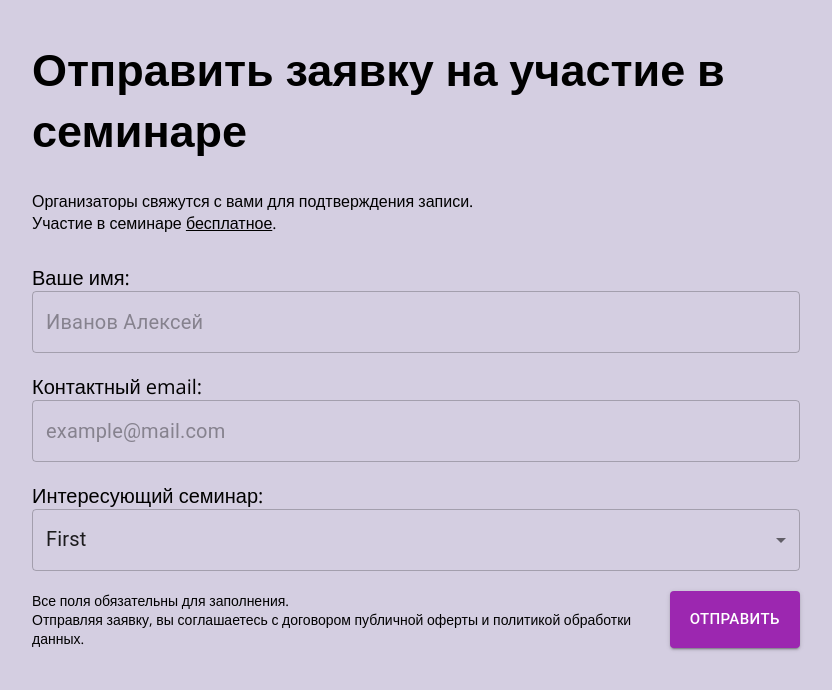
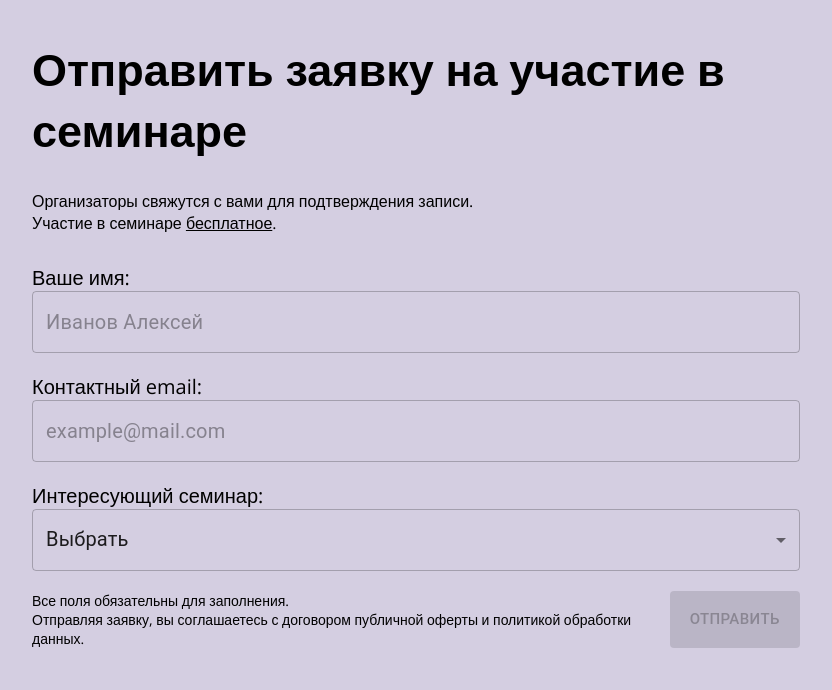
Before and after one commit to V14dik/QmediaTestTask, a React (Create React App) app: page / in a window 1280 px wide. Shown: the top 690 px of the page, without its empty margins (224-1056 px from the left). Built offline with nearby package versions, Linux system fonts and the light colour scheme.

Commit message:
Add validation

```diff
--- a/src/App.js
+++ b/src/App.js
@@ -1,17 +1,56 @@
-import { Button, OutlinedInput, MenuItem, Select } from "@mui/material";
+import {
+  Button,
+  OutlinedInput,
+  MenuItem,
+  Select,
+  FormControl,
+  FormHelperText,
+  InputLabel,
+} from "@mui/material";
 import { useState } from "react";
 import "./App.css";
 
 function App() {
-  const seminars = ["First", "Second", "Third"];
+  const [seminars, setSeminars] = useState([
+    "Выбрать",
+    "First",
+    "Second",
+    "Third",
+  ]);
+
+  const checkEmail = () => {
+    if (
+      /[a-z0-9!#$%&'*+/=?^_`{|}~-]+(?:\.[a-z0-9!#$%&'*+/=?^_`{|}~-]+)*@(?:[a-z0-9](?:[a-z0-9-]*[a-z0-9])?\.)+[a-z0-9](?:[a-z0-9-]*[a-z0-9])?/.test(
+        email
+      )
+    ) {
+      setEmailValidationStatus(true);
+    } else setEmailValidationStatus(false);
+  };
+
+  const checkName = () => {
+    if (/^[a-zA-ZА-ЯЁа-яё]+ [a-zA-ZА-ЯЁа-яё]+$/.test(userName.trim())) {
+      setNameValidationStatus(true);
+    } else setNameValidationStatus(false);
+  };
 
   const [userName, setUserName] = useState("");
   const [email, setEmail] = useState("");
   const [seminar, setSeminar] = useState(seminars[0]);
 
+  const [isFormValid, setValidationStatus] = useState(false);
+
+  const [isEmailValid, setEmailValidationStatus] = useState(true);
+  const [isNameValid, setNameValidationStatus] = useState(true);
+  const [isSeminarSelected, setIsSeminarSelected] = useState(
+    seminar !== "Выбрать"
+  );
+
   const submitHandler = (event) => {
     event.preventDefault();
-    console.log(seminar);
+    checkEmail();
+    checkName();
+    setValidationStatus(isEmailValid && isNameValid && isSeminarSelected);
   };
 
   return (
@@ -26,6 +65,7 @@ function App() {
           <form className="form" onSubmit={submitHandler}>
             <div className="input-container">
               <label htmlFor="name">Ваше имя:</label>
+              <FormControl>
                 <OutlinedInput
                   id={"name"}
                   maxRows={1}
@@ -39,11 +79,22 @@ function App() {
                       sm: "20px",
                     },
                   }}
-                onChange={(e) => setUserName(e.target.value)}
+                  onChange={(e) => {
+                    setUserName(e.target.value);
+                    checkName();
+                  }}
+                  error={!isNameValid ? true : false}
                 />
+                {!isNameValid && (
+                  <FormHelperText error>
+                    {"Пожалуйста, введите ваше полное имя"}
+                  </FormHelperText>
+                )}
+              </FormControl>
             </div>
             <div className="input-container">
               <label htmlFor="email">Контактный email:</label>
+              <FormControl>
                 <OutlinedInput
                   maxRows={1}
                   placeholder="example@mail.com"
@@ -58,16 +109,33 @@ function App() {
                       sm: "20px",
                     },
                   }}
-                onChange={(e) => setEmail(e.target.value)}
+                  error={!isEmailValid ? true : false}
+                  onChange={(e) => {
+                    setEmail(e.target.value.trim());
+                    checkEmail();
+                  }}
                 />
+                {!isEmailValid && (
+                  <FormHelperText error id="accountId-error">
+                    {"Некоректный email"}
+                  </FormHelperText>
+                )}
+              </FormControl>
             </div>
             <div className="input-container">
               <label>Интересующий семинар:</label>
+              <FormControl>
                 <Select
                   value={seminar}
                   color={"secondary"}
                   onChange={(e) => {
                     setSeminar(e.target.value);
+                    setSeminars(
+                      seminars.filter((sem) => {
+                        return sem !== "Выбрать";
+                      })
+                    );
+                    setIsSeminarSelected(true);
                   }}
                   sx={{
                     fontSize: {
@@ -86,6 +154,7 @@ function App() {
                     </MenuItem>
                   ))}
                 </Select>
+              </FormControl>
             </div>
 
             <div className="form-footer">
@@ -100,6 +169,7 @@ function App() {
                 variant="contained"
                 color="secondary"
                 size="large"
+                disabled={!(isEmailValid && isNameValid && isSeminarSelected)}
               >
                 Отправить
               </Button>
```
Lines whose indentation alone changed are shown as unchanged.
